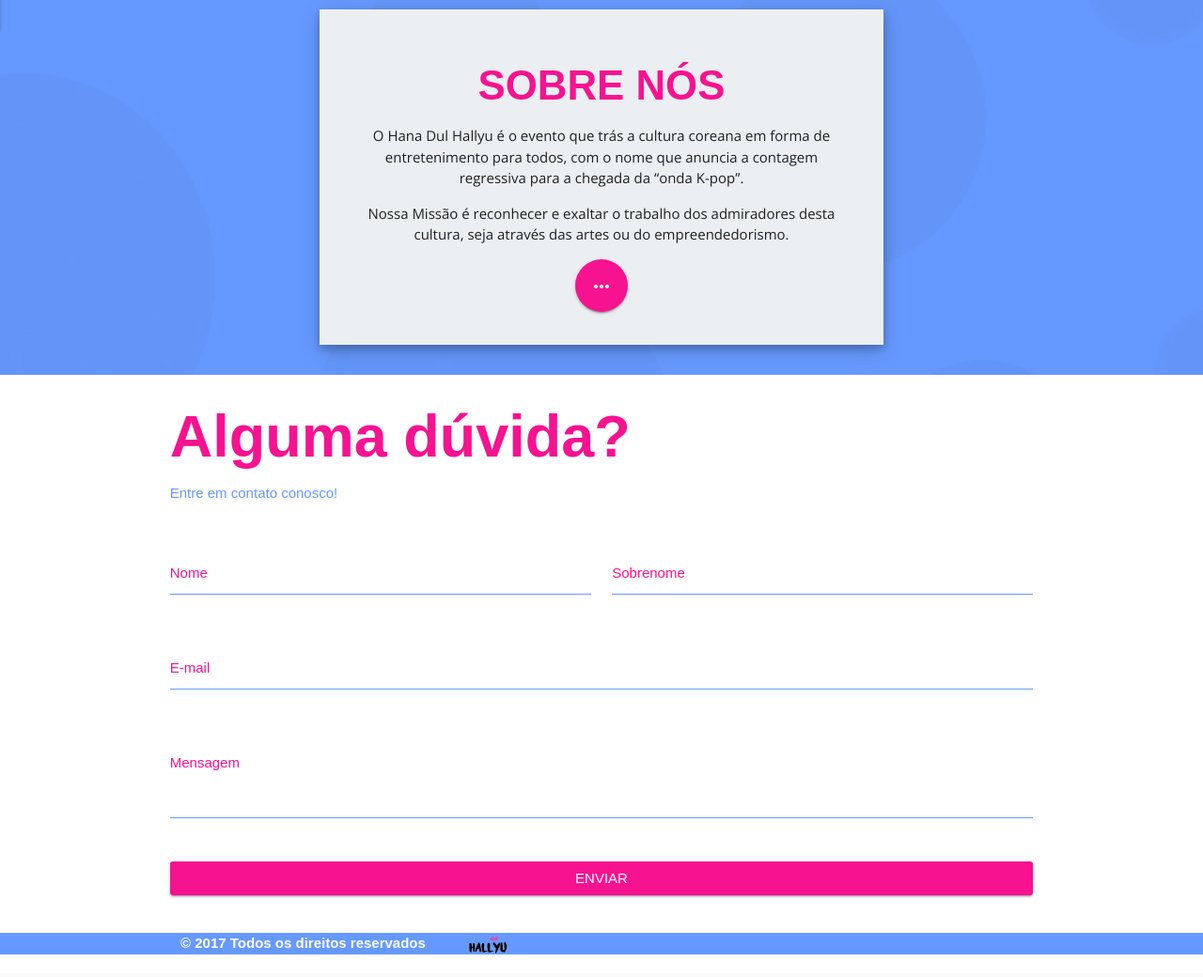
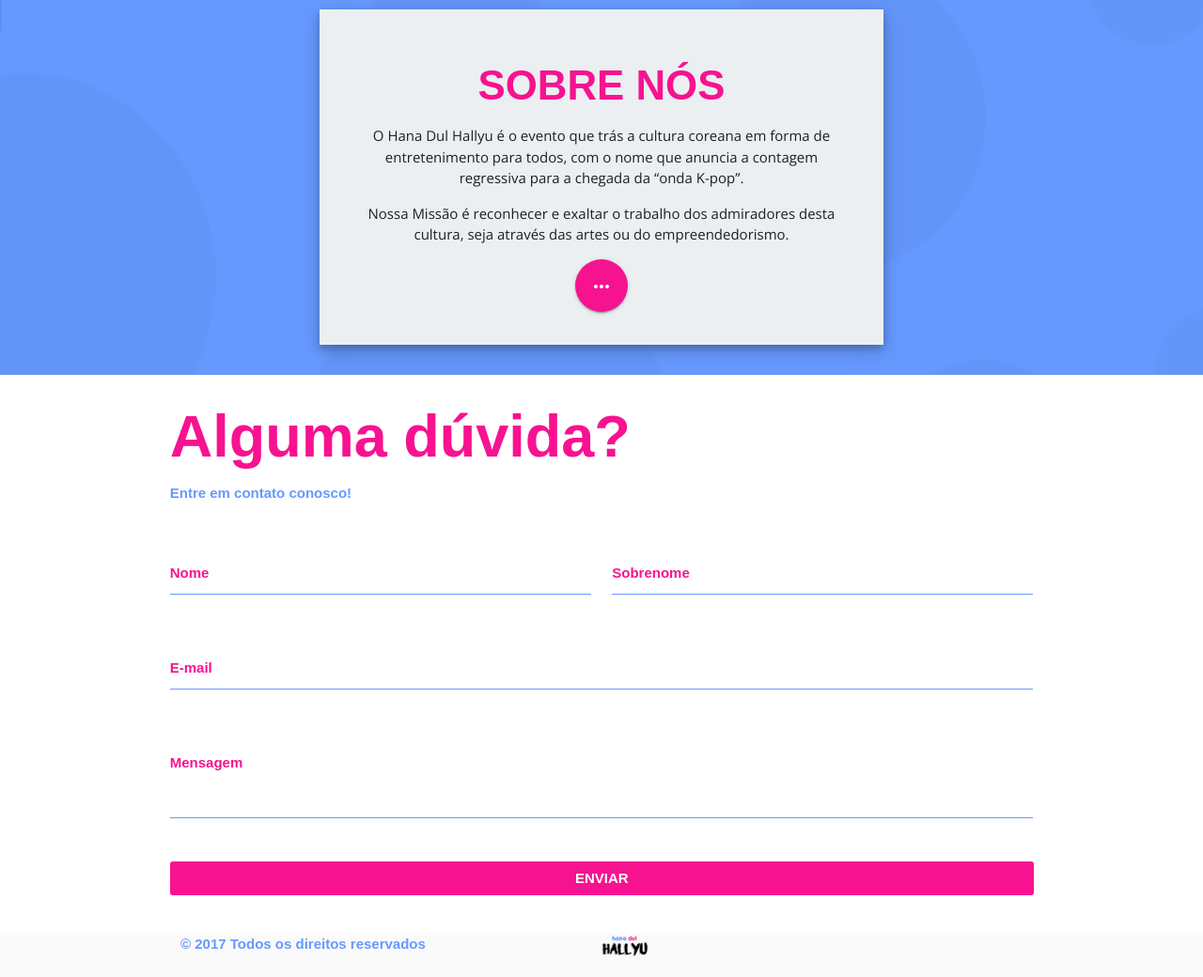
Before and after one commit to lucasweiby/hdh, a PHP site: page / in a window 1280 px wide. Shown: the part 828-1868 px from the top of the page at 94% size. Before the commit the page ends 1844 px from the top, so only its background shows below. Run offline with PHP 8.4, Linux system fonts and the light colour scheme; some libraries are stand-ins or nearby versions; some web fonts are replaced.

Commit message:
Alguma coisa com o contato e o footer

```diff
--- a/assets/contact.php
+++ b/assets/contact.php
@@ -2,8 +2,8 @@
 	<div class="container">
 		<div class="row">
 			<div class="text-contact">
-				<h1>Alguma dúvida?</h1>
-				<p>Entre em contato conosco!</p>
+				<h1 class="um">Alguma dúvida?</h1>
+				<p class="dois">Entre em contato conosco!</p>
 			</div>
 			<form class="margem col lg12 m12 s12">
 				<div class="row">
@@ -28,7 +28,7 @@
 						<label for="textarea1">Mensagem</label>
 					</div>
 				</div>
-				<input type="submit" class="waves-effect waves-light btn" value="Enviar" />
+				<input type="submit" class="hvr-grow waves-effect waves-light btn" value="Enviar" />
 			</form>
 		</div>
 	</div>
--- a/assets/footer.php
+++ b/assets/footer.php
@@ -1,11 +1,19 @@
  <footer>
  	<div class="container">
  		<div class="row">
- 			<div class="col m4 copy">
+ 			<div class="col m4 s6 copy">
  				© 2017 Todos os direitos reservados
  			</div>
- 			<div class="col m4 logo-footer">
+ 			<div class="col m4 logo-footer hide-on-small-only">
  				<img class="hvr-grow" src="img/hdh-logo.png" alt="">
+ 			</div>
+ 			<div class="col m4 s6 socials">
+ 				<table class="social-line">
+ 					<tr>
+ 						<td class="social-i"><a class="socicon-facebook hvr-grow social-i" href="https://www.facebook.com/hanadulevent/"></a></td>
+ 						<td><a class="socicon-instagram hvr-grow social-i" href="https://www.instagram.com/hanadulhallyu/?hl=pt-br"></a></td>
+ 					</tr>
+ 				</table>
  			</div>
  		</div>
  	</div>
--- a/css/style.css
+++ b/css/style.css
@@ -114,10 +114,12 @@
 #contact {
   font-family: "Bubbler One", sans-serif; }
   #contact form input {
-    border-color: #6699ff; }
+    border-color: #6699ff;
+    font-weight: bold; }
   #contact form textarea {
     border-color: #6699ff; }
   #contact form label {
+    font-weight: bold !important;
     color: #F71290; }
   #contact form .btn, #contact form .btn-large {
     width: 100%;
@@ -136,7 +138,8 @@
           text-align: center; } }
     #contact .text-contact p {
       margin-top: -10px;
-      color: #6699ff; }
+      color: #6699ff;
+      font-weight: bold; }
       @media only screen and (min-width: 600px) and (max-width: 1200px) {
         #contact .text-contact p {
           font-size: 20px; } }
@@ -161,11 +164,28 @@
     background-color: #F71290; }
 
 footer {
+  align-items: center;
+  display: flex;
+  flex-direction: row;
+  flex-wrap: wrap;
+  justify-content: center;
+  padding: 1px 0;
   font-family: "Bubbler One", sans-serif;
-  font-weight: bold;
-  color: #fff;
-  background-color: #6699ff; }
+  color: #6699ff;
+  background-color: #fafafa;
+  font-weight: bold; }
+  @media only screen and (max-width: 600px) {
+    footer .copy {
+      font-size: 12px; } }
   footer img {
-    height: 20px; }
+    width: 50px;
+    margin-left: 50%; }
+  footer tr {
+    float: right; }
+    footer tr .social-i {
+      color: #6699ff;
+      width: 20px; }
+    footer tr td {
+      padding: 0; }
 
 /*# sourceMappingURL=style.css.map */
--- a/index.php
+++ b/index.php
@@ -8,6 +8,8 @@
   <link rel="stylesheet" type="text/css" href="css/style.css">
   <link rel="stylesheet" type="text/css" href="bower_components/hover/css/hover-min.css">
   <link rel="stylesheet" type="text/css" href="css/animate.css">
+  <link rel="stylesheet" href="https://d1azc1qln24ryf.cloudfront.net/114779/Socicon/style-cf.css?rd5re8">
+
 
   <!--Let browser know website is optimized for mobile-->
   <meta name="viewport" content="width=device-width, initial-scale=1.0"/>
--- a/js/functions.js
+++ b/js/functions.js
@@ -90,3 +90,24 @@ sr.reveal('.more', {
 	viewFactor: 0.3,
 	reset: true
 });
+
+sr.reveal('.um', {
+	duration: 500,
+	viewFactor: 0.3,
+	reset: true
+});
+
+sr.reveal('.dois', {
+	duration: 500,
+	viewFactor: 0.3,
+	delay: 200,
+	reset: true
+});
+
+sr.reveal('.margem', {
+	duration: 500,
+	viewFactor: 0.3,
+	delay: 500,
+	reset: true,
+	origin: 'top'
+});
--- a/sass/style.scss
+++ b/sass/style.scss
@@ -142,11 +142,13 @@
   form {
     input {
       border-color: $default-blue;
+      font-weight: bold;
     }
     textarea {
       border-color: $default-blue;
     }
     label {
+      font-weight: bold !important;
       color: $default-pink;
     }
     .btn, .btn-large {
@@ -170,6 +172,7 @@
     p {
       margin-top: -10px;
       color: $default-blue;
+      font-weight: bold;
       @include tablet {
         font-size: 20px;
       }
@@ -200,11 +203,33 @@
 }
 
 footer {
+  align-items: center;
+  display: flex;
+  flex-direction: row;
+  flex-wrap: wrap;
+  justify-content: center;
+  padding: 1px 0;
   font-family: $default-font;
+  color: $default-blue;
+  background-color: #fafafa;
   font-weight: bold;
-  color: #fff;
-  background-color: $default-blue;
+  .copy {
+    @include mobile {
+      font-size: 12px;
+    }
+  }
   img {
-    height: 20px;
+    width: 50px;
+    margin-left: 50%;
+  }
+  tr {
+    float: right;
+    .social-i {
+      color: $default-blue;
+      width: 20px;
+    }
+    td {
+      padding: 0;
+    }
   }
 }
```
Also changed, not shown: 1 other file.
